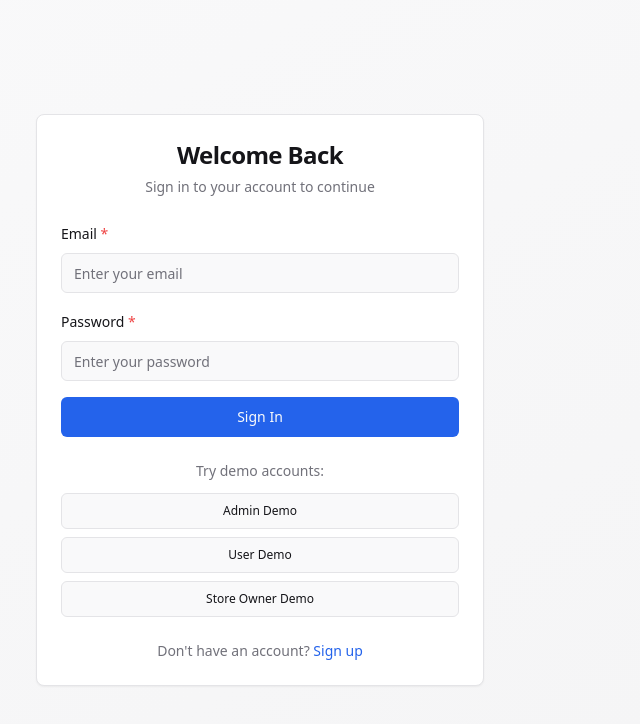
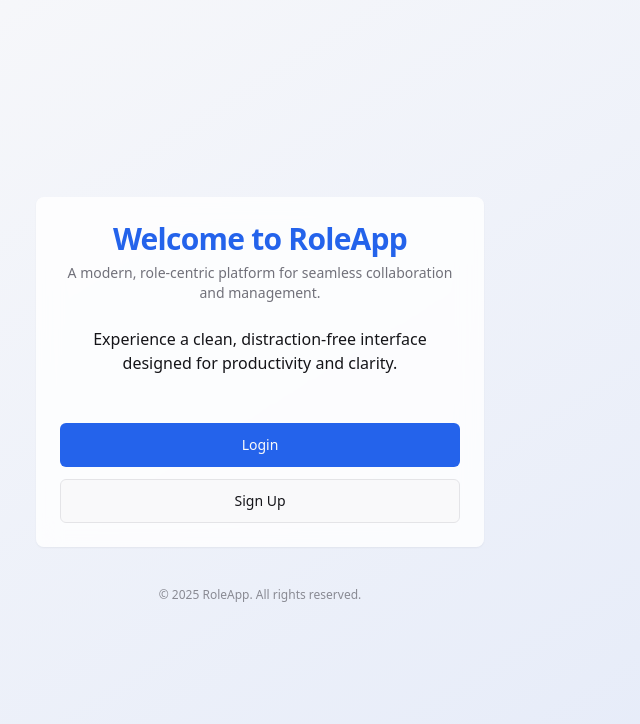
Before and after one commit to rajdesai17/role-centric-spark, a React (Vite) app: page / in a window 1280 px wide. Before the commit this address led to /login. Shown: the top 724 px of the page, without its empty margins (380-1020 px from the left). Built offline with nearby package versions, Linux system fonts and the light colour scheme.

Commit message:
Replace login redirection with LandingPage component in App and Index pages for improved user experience.

```diff
--- a/src/App.tsx
+++ b/src/App.tsx
@@ -12,6 +12,7 @@ import { AdminDashboard } from "@/pages/admin/AdminDashboard";
 import { UserDashboard } from "@/pages/user/UserDashboard";
 import { StoreOwnerDashboard } from "@/pages/store-owner/StoreOwnerDashboard";
 import NotFound from "./pages/NotFound";
+import LandingPage from "@/pages/LandingPage";
 
 const queryClient = new QueryClient();
 
@@ -40,7 +41,7 @@ const App = () => (
       <AuthProvider>
         <BrowserRouter>
           <Routes>
-            <Route path="/" element={<Navigate to="/login" replace />} />
+            <Route path="/" element={<LandingPage />} />
             <Route path="/login" element={<Login />} />
             <Route path="/signup" element={<Signup />} />
             <Route
--- a/src/pages/Index.tsx
+++ b/src/pages/Index.tsx
@@ -1,7 +1,5 @@
-import { Navigate } from "react-router-dom";
+import LandingPage from "./LandingPage";
 
-const Index = () => {
-  return <Navigate to="/login" replace />;
-};
+const Index = () => <LandingPage />;
 
 export default Index;
--- /dev/null
+++ b/src/pages/LandingPage.tsx
@@ -0,0 +1,37 @@
+import { Button } from "@/components/ui/button";
+import { Card, CardHeader, CardTitle, CardContent, CardFooter, CardDescription } from "@/components/ui/card";
+import { useNavigate } from "react-router-dom";
+
+const LandingPage = () => {
+  const navigate = useNavigate();
+  return (
+    <div className="min-h-screen flex flex-col justify-center items-center bg-gradient-to-br from-background to-primary/10 px-4">
+      <Card className="w-full max-w-md shadow-elegant border-none bg-card/80 backdrop-blur-md">
+        <CardHeader>
+          <CardTitle className="text-3xl font-bold text-primary text-center">Welcome to RoleApp</CardTitle>
+          <CardDescription className="text-center text-muted-foreground mt-2">
+            A modern, role-centric platform for seamless collaboration and management.
+          </CardDescription>
+        </CardHeader>
+        <CardContent>
+          <p className="text-center text-base mb-6">
+            Experience a clean, distraction-free interface designed for productivity and clarity.
+          </p>
+        </CardContent>
+        <CardFooter className="flex flex-col gap-3">
+          <Button className="w-full" size="lg" onClick={() => navigate('/login')}>
+            Login
+          </Button>
+          <Button className="w-full" size="lg" variant="outline" onClick={() => navigate('/signup')}>
+            Sign Up
+          </Button>
+        </CardFooter>
+      </Card>
+      <footer className="mt-10 text-xs text-muted-foreground text-center opacity-80">
+        &copy; {new Date().getFullYear()} RoleApp. All rights reserved.
+      </footer>
+    </div>
+  );
+};
+
+export default LandingPage;
```
